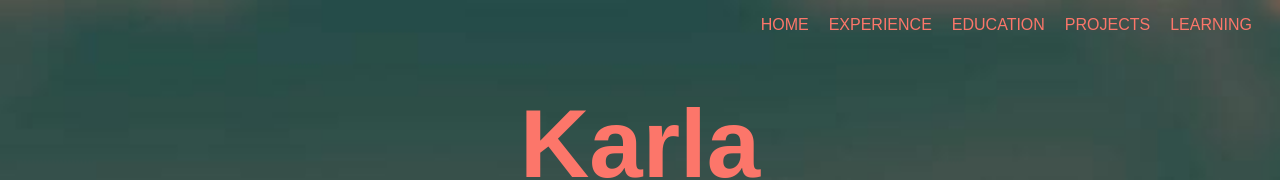
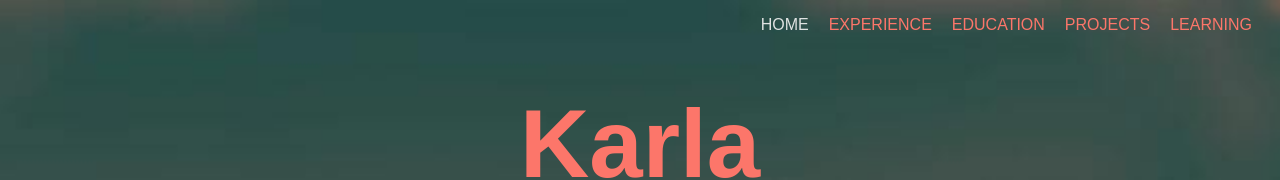
Before and after one commit to KG700/portfolio, a React (Create React App) app: page / in a window 1280 px wide. Shown: the top 180 px of the page. Built offline with nearby package versions, Linux system fonts and the light colour scheme.

Commit message:
Updated so active link is highlighted grey

```diff
--- a/src/components/Navigation/Navigation.js
+++ b/src/components/Navigation/Navigation.js
@@ -10,8 +10,8 @@ const Navigation = () => {
   return (
     <nav className={classes.Navigation}>
       <ul>
-        <li><NavLink to='/'>HOME</NavLink></li>
-        <li><NavLink to='/work-experience'>EXPERIENCE</NavLink></li>
+        <li><NavLink to='/' activeClassName={classes.active}>HOME</NavLink></li>
+        <li><NavLink to='/work-experience' activeClassName={classes.active}>EXPERIENCE</NavLink></li>
         <li>EDUCATION</li>
         <li>PROJECTS</li>
         <li>LEARNING</li>
--- a/src/components/Navigation/Navigation.module.css
+++ b/src/components/Navigation/Navigation.module.css
@@ -25,6 +25,8 @@
   text-decoration: none;
 }
 
-.Navigation a:hover, a:active, a.active {
+.Navigation a:hover,
+.Navigation a:active,
+.Navigation a.active {
   color: #dfe2e1;
 }
```
